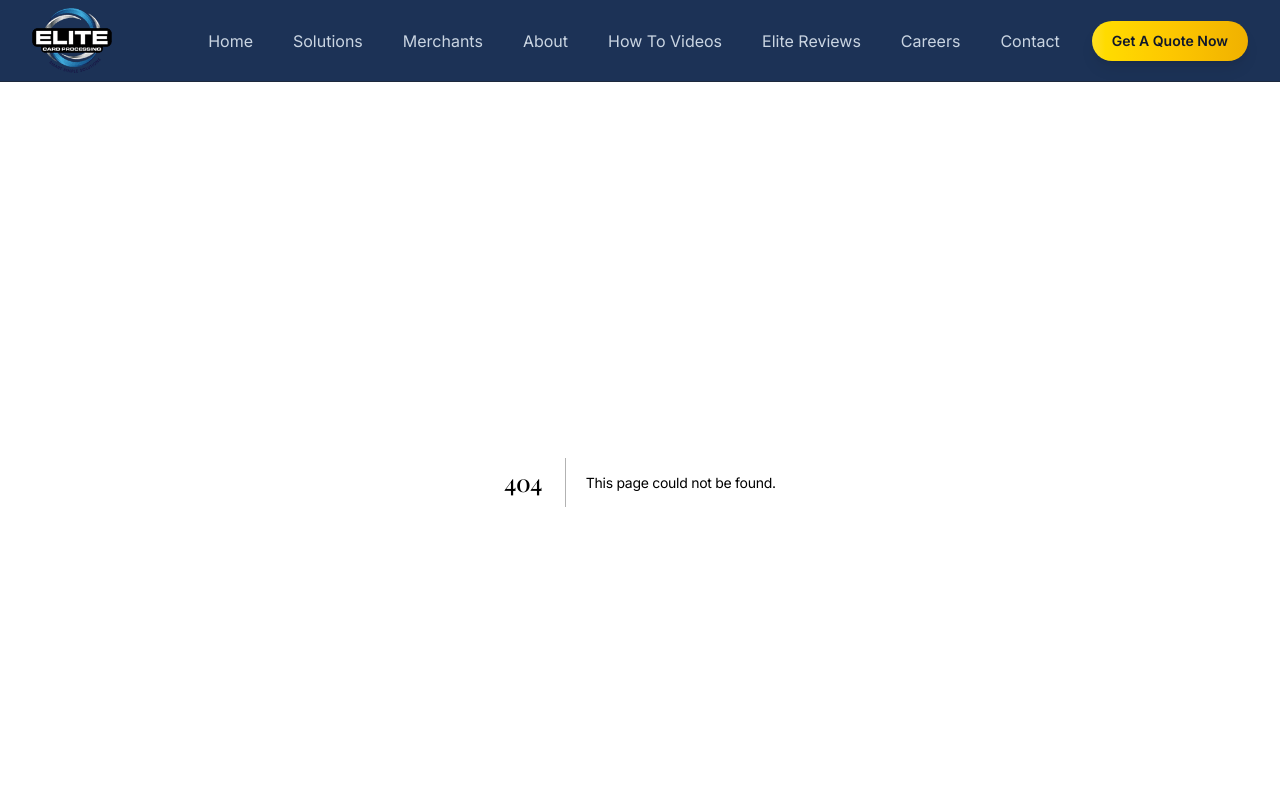
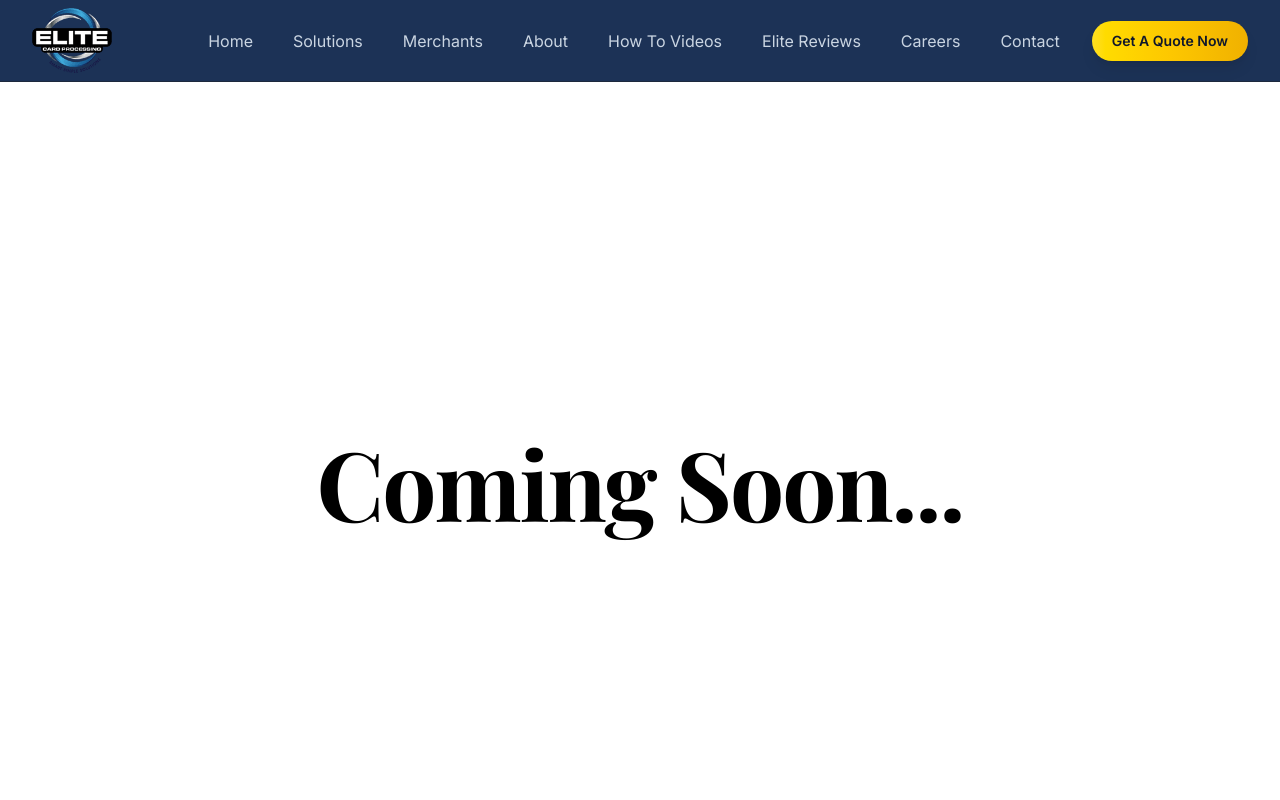
Before and after one commit to Amzad9/maryland, a Next.js app in the folder maryland/: page /merchants in a window 1280 px wide. Before the commit this address had no page. Shown: the top 800 px of the page. Built offline with nearby package versions, Linux system fonts and the light colour scheme.

Commit message:
add coming soon

```diff
--- /dev/null
+++ b/maryland/app/merchants/page.tsx
@@ -0,0 +1,11 @@
+import React from 'react'
+
+const MerchantsPage = () => {
+  return (
+        <div className='flex justify-center items-center h-screen'>
+            <h1 className='text-8xl font-bold'>Coming Soon...</h1>
+        </div>
+  )
+}
+
+export default MerchantsPage
--- /dev/null
+++ b/maryland/app/solution/page.tsx
@@ -0,0 +1,11 @@
+import React from 'react'
+
+const SolutionPage = () => {
+  return (
+    <div className='flex justify-center items-center h-screen'>
+        <h1 className='text-8xl font-bold'>Coming Soon...</h1>
+    </div>
+  )
+}
+
+export default SolutionPage
```
